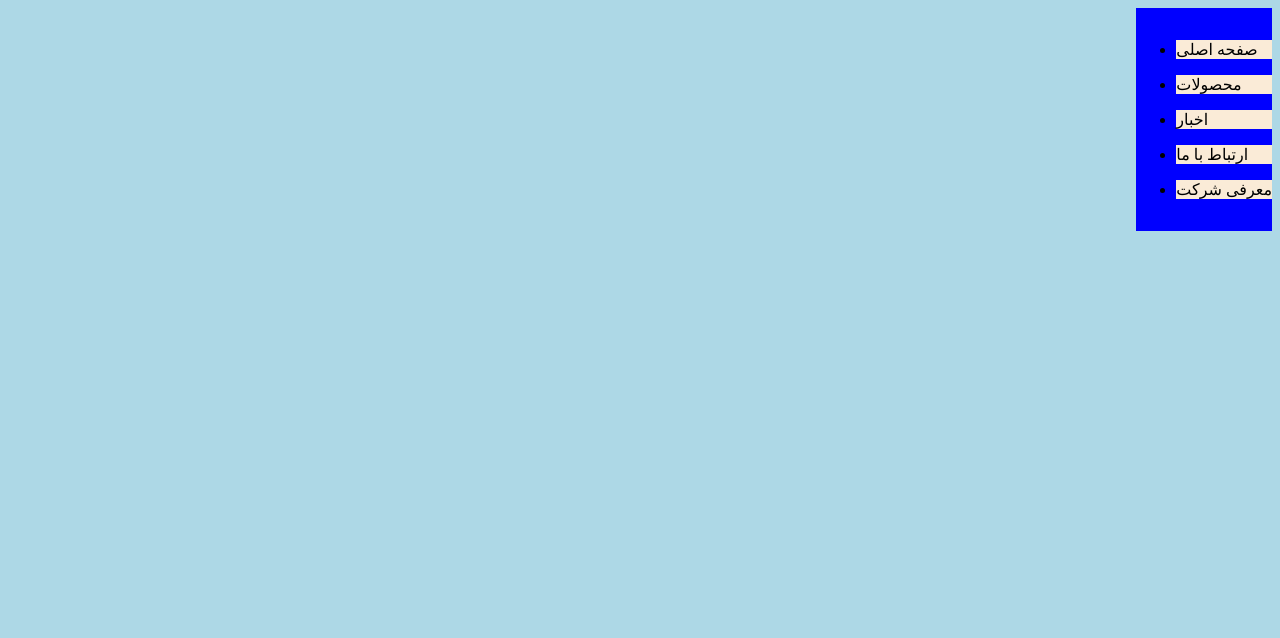
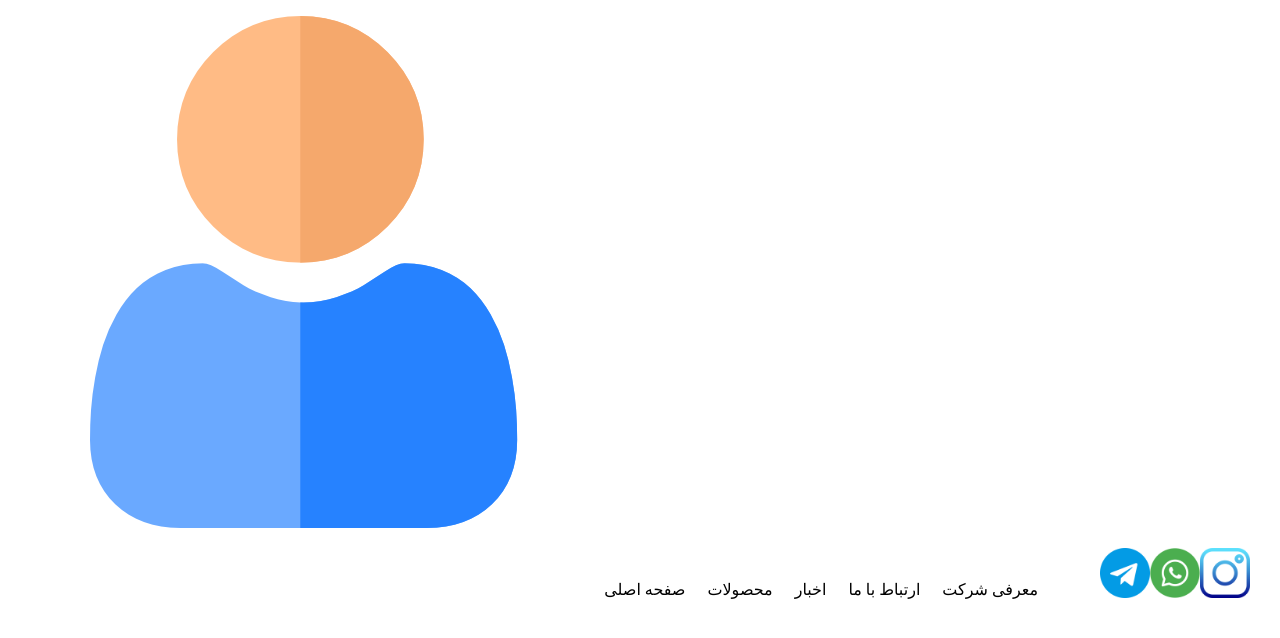
Before and after one commit to RadikalTek/myproject, a Django app: page / in a window 1280 px wide. Shown: the top 638 px of the page. Run offline with Django 5.2, Linux system fonts and the light colour scheme.

Commit message:
first edit of menue

```diff
--- a/backend/static/css/navbar.css
+++ b/backend/static/css/navbar.css
@@ -1,15 +1,17 @@
-body {
-    background-color: lightblue;
-}
 
-.Menuecontainre {
+
+.Menuecontainere {
     display:flex;
     float: right;
-    background-color: blue;
+  margin-right: 40px;
+
 }
-
-
-p {
-
-    background-color:antiquewhite ;
+ul li{
+    margin-right: 22px;
+    list-style: none;
 }
+.header-icons{
+    width: 50px;
+    height: 50px;
+    float: right;
+}
--- a/backend/templates/navbar.html
+++ b/backend/templates/navbar.html
@@ -6,9 +6,32 @@
     <meta name="viewport" content="width=device-width, initial-scale=1.0">
     <title>Document</title>
     <link rel="stylesheet" href="{% static 'css/navbar.css' %}">
+     <body>
+        <div>
 
-    <div class="Menuecontainre">
-    <ul>
+        <ul>
+       <li>
+        <img alt="user-account" src="../../images/header images/user.png"/>
+       </li>
+        </ul>
+
+        <div class="first-header">
+         <ul>
+         <li>
+          <img alt="instagram-logo" src="../../images/header images/instagram-logo.png" class="header-icons"/>
+         </li>
+    <li>
+          <img alt="whatsup-logo-logo" src="../../images/header images/whatsapp.png" class="header-icons"/>
+         </li>
+             <li>
+          <img alt="telegram-logo" src="../../images/header images/telegram.png" class="header-icons"/>
+         </li>
+         </ul>
+        </div>
+
+        </div>
+    <div>
+    <ul class="Menuecontainere">
         <li><p>صفحه اصلی</p></li>
         <li><p>محصولات</p></li>
         <li><p>اخبار</p></li>
```
Also changed, not shown: images/header images/instagram-logo.png (added), images/header images/telegram.png (added), images/header images/user.png (added), images/header images/whatsapp.png (added).
